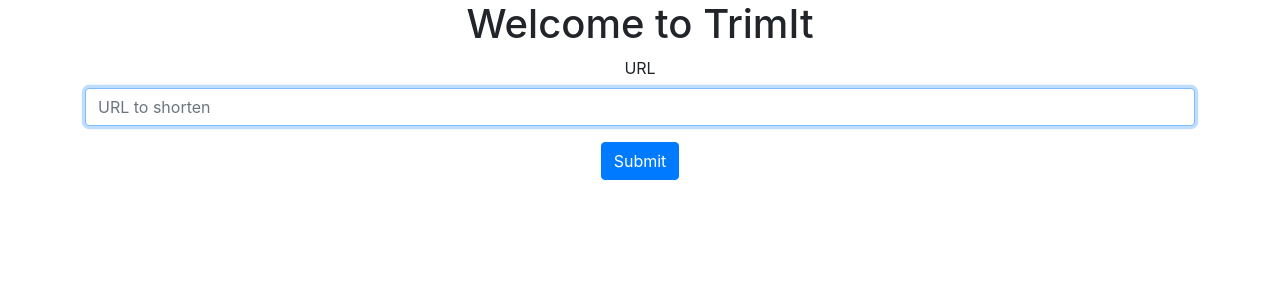
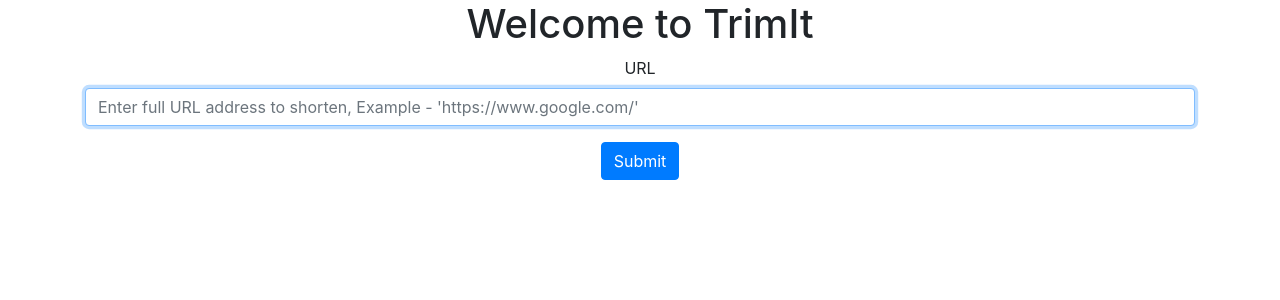
Before and after one commit to amresh1495/TrimIt, a Flask app: page / in a window 1280 px wide. Shown: the part 56-356 px from the top of the page. Run offline with Flask 2, Linux system fonts and the light colour scheme; some libraries are stand-ins or nearby versions.

Commit message:
Updated log messages

```diff
--- a/app.py
+++ b/app.py
@@ -59,9 +59,9 @@
         conn.commit()
         conn.close()
         return redirect(str(original_url).lower())
-    # else:
-    #     flash('Invalid URL')
-    #     return redirect(url_for('index'))
+    else:
+        flash('Please enter a valid URL...(e.g. https://www.google.com')
+        return redirect(url_for('index'))
 
 
 @app.route('/stats')
--- a/templates/index.html
+++ b/templates/index.html
@@ -7,7 +7,7 @@
 <form method="post">
     <div class="form-group">
         <label for="url">URL</label>
-        <input type="text" name="url" placeholder="URL to shorten" class="form-control"
+        <input type="text" name="url" placeholder="Enter full URL address to shorten, Example - 'https://www.google.com/'" class="form-control"
             value="{{ request.form['url'] }}" autofocus></input>
     </div>
 
```
Also changed, not shown: database.db.
